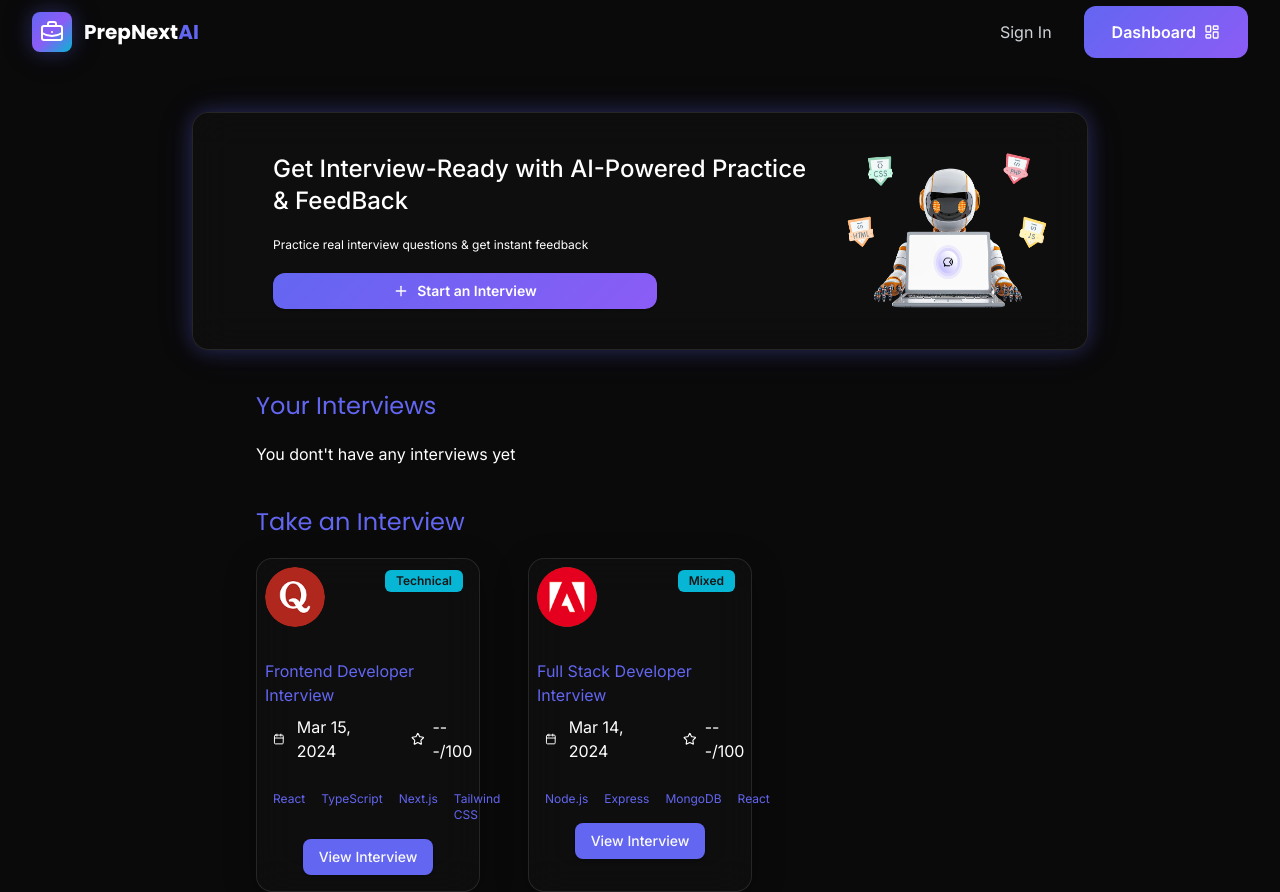
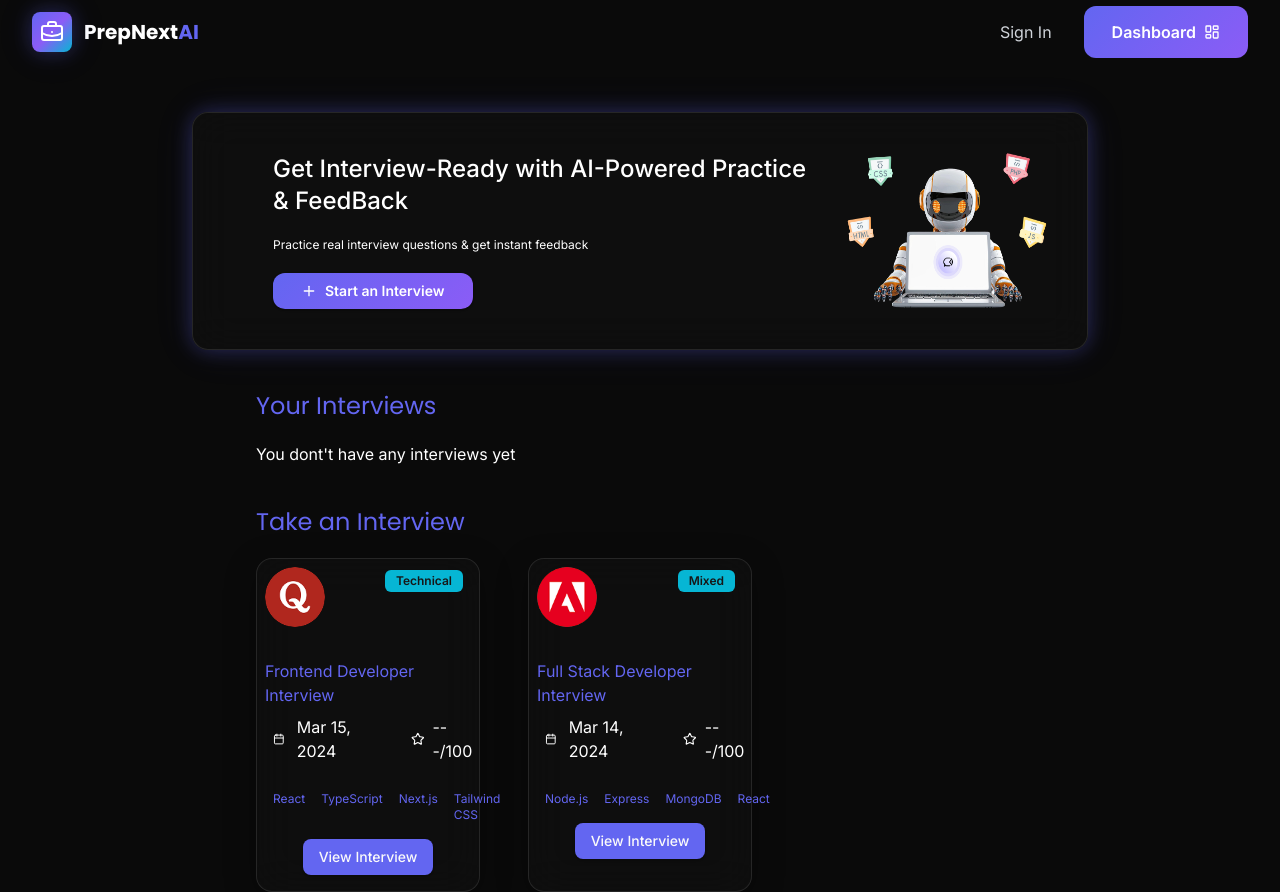
Before and after one commit to HiteshCodesl/PrepNext_AI, a Next.js app: page /dashboard in a window 1280 px wide. Built offline with nearby package versions, Linux system fonts and the light colour scheme; no server answers.

Commit message:
added the signup on addinterview

```diff
--- a/app/dashboard/_components/AddInterview.tsx
+++ b/app/dashboard/_components/AddInterview.tsx
@@ -1,9 +1,26 @@
+"use client"
 import { Button } from '@/components/ui/button'
+import { useUser } from '@clerk/nextjs'
 import { Plus } from 'lucide-react'
 import Image from 'next/image'
-import React from 'react'
+import Link from 'next/link'
+import React, { useState } from 'react'
+import axios from "axios"
+import { useRouter } from 'next/navigation'
 
 export function AddInterview() {
+
+  const {isSignedIn, user} = useUser();
+  const router = useRouter();
+
+  const dbUser = async() =>{
+    const response = await axios.post("/api/users");
+
+    if(response){
+      console.log(response)
+     router.push('/dashboard/interview')
+    }
+  }
 
   return (
    <div>
@@ -15,9 +32,15 @@ export function AddInterview() {
 
             <p className='text-white sm:text-xs md:text-md'>Practice real interview questions & get instant feedback</p>
 
-             <Button className='btn-primary max-w-sm '><Plus />Start an Interview</Button>
+            { !isSignedIn || !user ?
+            <Link href={"/sign-in"} >
+               <Button className='btn-primary max-w-sm '><Plus />Start an Interview</Button>
+            </Link> :
+                <Button onClick={() =>{
+                  dbUser();
+                }}  className='btn-primary max-w-sm '><Plus />Start an Interview</Button>
+             }
          </div>
-
             <Image src={'/robot.png'} height={200} width={200} alt='robo' className='hidden md:flex'/>
 
      </section>
```
